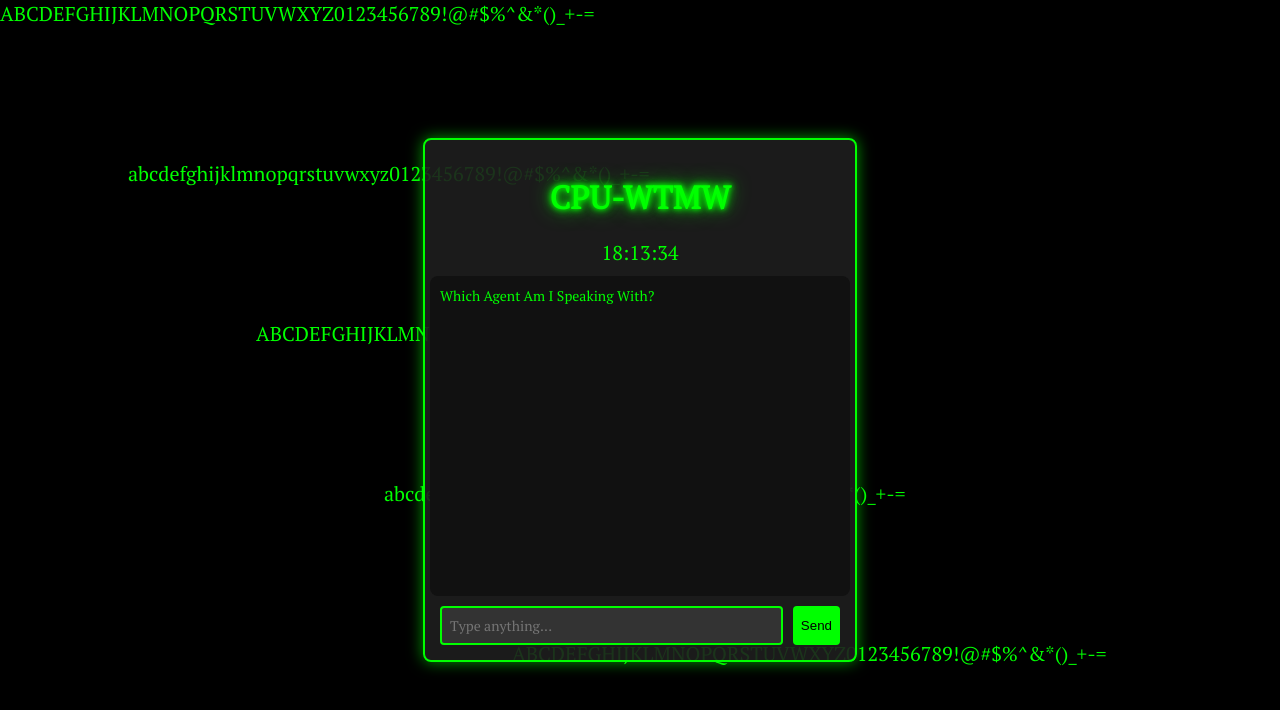
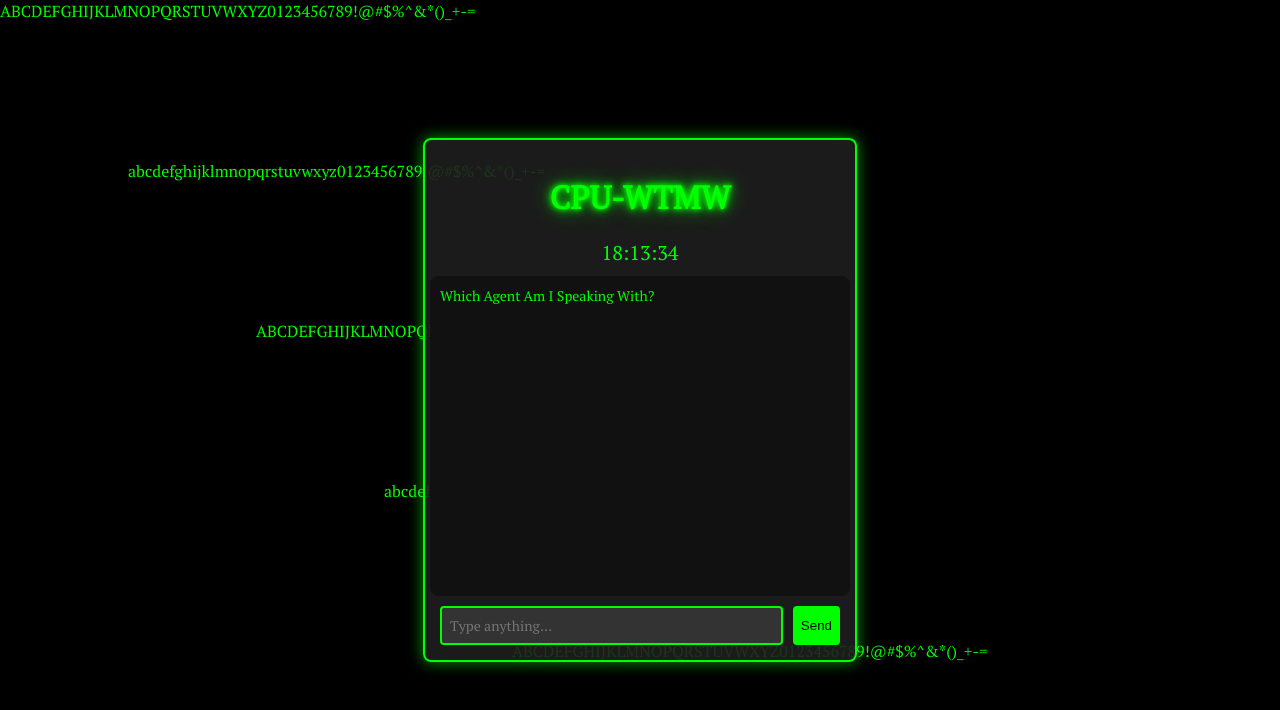
Before and after one commit to olaodut/ThreatIntelDashboard, a plain HTML site: page index.html in a window 1280 px wide. Drawn offline with Linux system fonts and the light colour scheme.

Commit message:
Update index.html

```diff
--- a/index.html
+++ b/index.html
@@ -30,10 +30,14 @@
             overflow: hidden;
             z-index: -1;
             font-family: 'PT Serif', serif;
+            display: flex;
+            flex-direction: column;
+            justify-content: center;
+            align-items: center;
         }
         .background span {
             position: absolute;
-            font-size: 20px;
+            font-size: 16px;
             white-space: nowrap;
             animation: move 10s linear infinite;
         }
@@ -118,12 +122,13 @@
 <body>
 
 <div class="background">
-    <!-- Generate random letters, numbers, and symbols -->
+    <!-- Generate multiple lines of random characters -->
     <span style="top: 0; left: 0;">ABCDEFGHIJKLMNOPQRSTUVWXYZ0123456789!@#$%^&*()_+-=</span>
     <span style="top: 20%; left: 10%;">abcdefghijklmnopqrstuvwxyz0123456789!@#$%^&*()_+-=</span>
     <span style="top: 40%; left: 20%;">ABCDEFGHIJKLMNOPQRSTUVWXYZ0123456789!@#$%^&*()_+-=</span>
     <span style="top: 60%; left: 30%;">abcdefghijklmnopqrstuvwxyz0123456789!@#$%^&*()_+-=</span>
     <span style="top: 80%; left: 40%;">ABCDEFGHIJKLMNOPQRSTUVWXYZ0123456789!@#$%^&*()_+-=</span>
+    <!-- Add more spans as needed to cover the background -->
 </div>
 
 <div class="chat-container">
```
